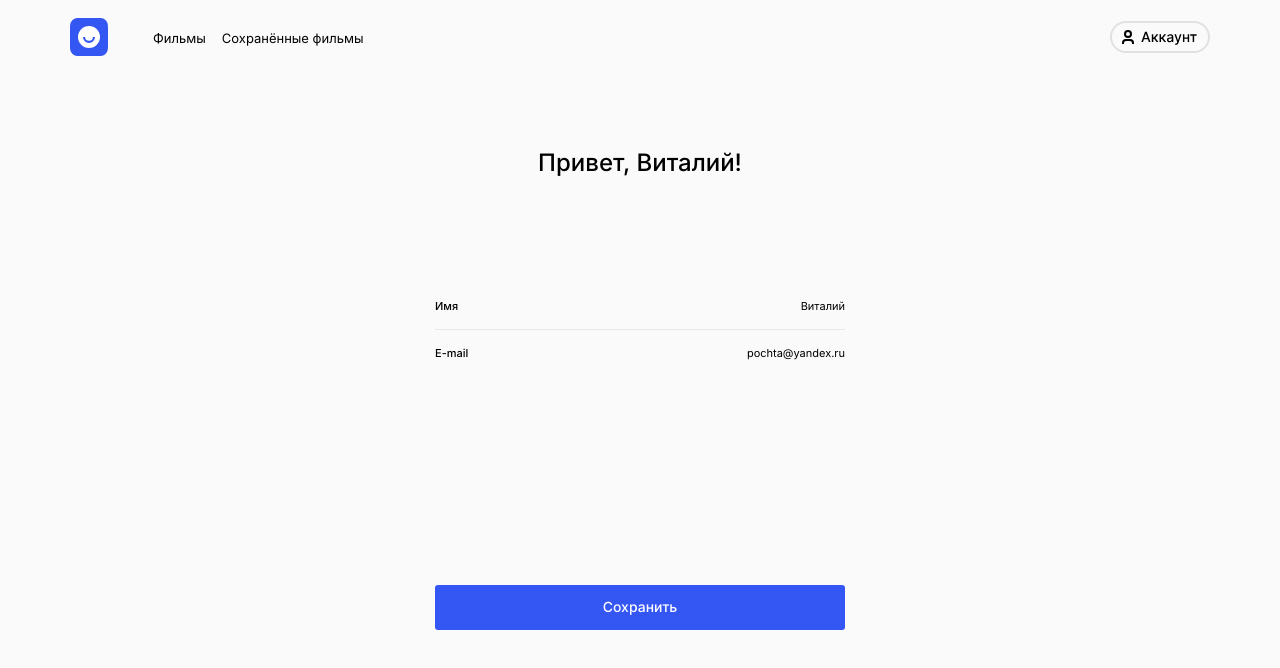
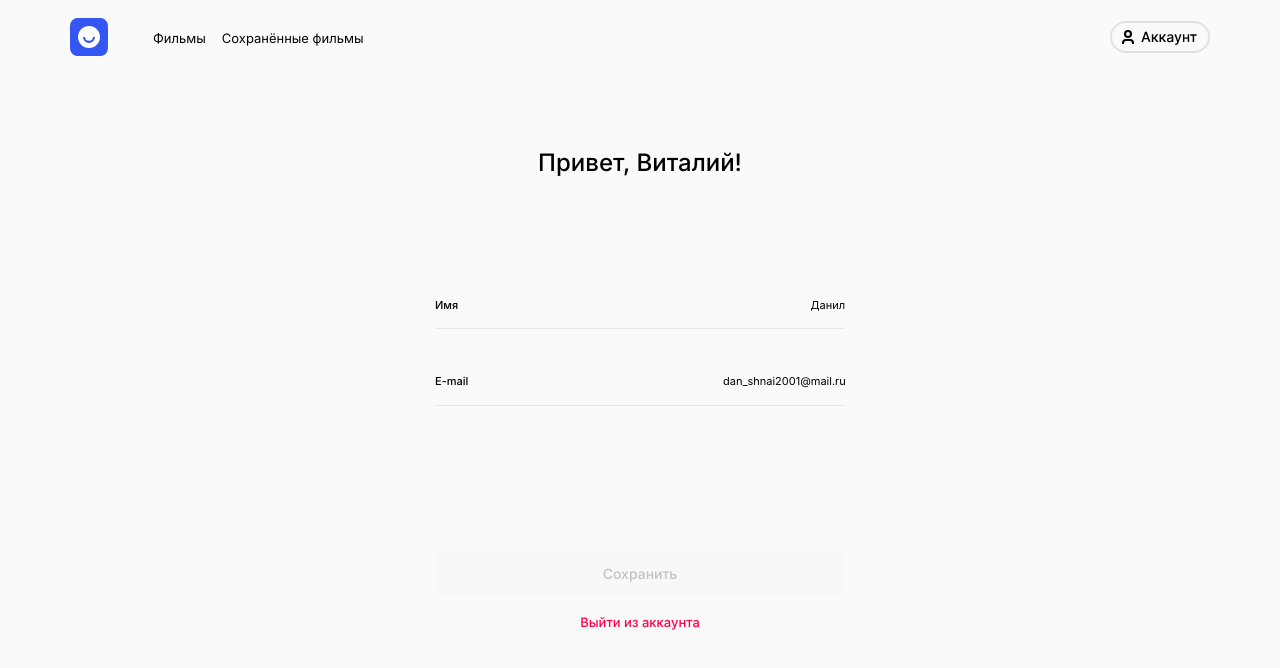
Before and after one commit to ShnaiderDanila/movies-explorer-frontend, a React (Create React App) app: page /profile in a window 1280 px wide. Both pictures are taken after a click on the button "Редактировать". Shown: the top 668 px of the page. Built offline with nearby package versions, Linux system fonts and the light colour scheme.

Commit message:
feat: Implement the validation logic for the profile editing page

```diff
--- a/src/components/Profile/Profile.css
+++ b/src/components/Profile/Profile.css
@@ -21,8 +21,13 @@
   border: none;
 }
 
+.profile__label-container {
+  display: flex;
+  flex-direction: column;
+}
+
 .profile__label {
-  padding: 17px 0 16px 0;
+  padding: 16px 0;
   border-bottom: 1px solid #e8e8e8;
   display: flex;
   justify-content: space-between;
@@ -50,8 +55,20 @@
   text-align: right;
 }
 
-.profile__buttons {
-  margin: 220px 0 0 0;
+.profile__input-error {
+  padding: 5px 0 0 0;
+  min-height: 25px;
+  color: transparent;
+  font-size: 10px;
+  line-height: 12.1px;
+}
+
+#email {
+  min-height: 40px;
+}
+
+.profile__input-error_active {
+  color: #ee3465;
 }
 
 .profile__button {
@@ -66,14 +83,22 @@
   transition: opacity 0.3s ease;
 }
 
+.profile__button-edit {
+  margin: 131px auto 0 auto;
+}
+
 .profile__button-exit {
   margin-top: 18px;
   color: #ff004d;
   font-weight: 500;
 }
 
+.profile__container {
+  margin: 101px 0 0 0;
+}
+
 .profile__button-save {
-  margin: 224px 0 0 0;
+  margin: 20px 0 0 0;
   width: 100%;
   min-height: 45px;
   background-color: #3456f3;
@@ -85,14 +110,13 @@
 }
 
 .profile__button-save_disabled {
-  margin: 20px 0 0 0;
   color: #c2c2c2;
   background-color: #f8f8f8;
 }
 
 .profile__warning {
+  margin: 0;
   display: none;
-  margin: 191px 0 0 0;
   color: #ff004c;
   font-size: 11px;
   line-height: 13.31px;
@@ -102,7 +126,6 @@
 .profile__warning_enabled {
   display: block;
 }
-
 
 /* Адаптив  */
 
@@ -121,8 +144,12 @@
     margin: 80px auto 0 auto;
   }
 
-  .profile__buttons {
-    margin: 210px 0 0 0;
+  .profile__button-edit {
+    margin: 120px auto 0 auto;
+  }
+
+  .profile__container {
+    margin: 90px 0 0 0;
   }
 }
 
@@ -135,12 +162,16 @@
     margin: 65px auto 0 auto;
   }
 
-  .profile__buttons {
-    margin: 379px 0 0 0;
-  }
-
   .profile__button {
     font-size: 12px;
     line-height: 14.52px;
   }
+
+  .profile__container {
+    margin: 258px 0 0 0;
+  }
+
+  .profile__button-edit {
+    margin: 289px auto 0 auto;
+  }
 }
--- a/src/components/Profile/Profile.js
+++ b/src/components/Profile/Profile.js
@@ -1,89 +1,114 @@
-import { useState } from 'react';
+import { useState, useEffect } from 'react';
 import './Profile.css';
+
+import useValidation from '../../hooks/useValidation';
 
 function Profile() {
 
-  // Временные стейт переменные для проверки JSX верстки
-  const [name, setName] = useState('Виталий');
-  const [email, setEmail] = useState('pochta@yandex.ru');
+  const [name] = useState('Данил');
+  const [email] = useState('dan_shnai2001@mail.ru');
+
+  const {
+    inputValues,
+    errorMessages,
+    isValidForm,
+    handleChangeValidation,
+    resetValidation
+  } = useValidation();
+
   const [formIsEditing, setFormIsEditing] = useState(false);
 
-  // Иммитация возникшей ошибки, при редактировании профиля
-  const [editingError] = useState(false);
+  const [isDisabled, setIsDisabled] = useState(false);
+
+  useEffect(() => {
+    resetValidation({ email: email, name: name });
+  }, []);
+
+  useEffect(() => {
+    if (name !== inputValues.name || email !== inputValues.email) {
+      setIsDisabled(true);
+    } else {
+      setIsDisabled(false);
+    }
+  }, [inputValues, isValidForm]);
 
   // Временные функции для проверки JSX верстки
   function editProfileForm() {
     setFormIsEditing(true);
   };
 
-  function handleChangeName(evt) {
-    setName(evt.target.value);
-  };
-
-  function handleChangeEmail(evt) {
-    setEmail(evt.target.value);
-  };
-
   return (
     <main className='profile'>
       <h2 className='profile__title'>Привет, Виталий!</h2>
-      <form className='profile__form'>
+      <form className='profile__form' noValidate>
         <fieldset className='profile__fieldset'>
+          <div className='profile__label-container'>
             <label className='profile__label'>
               <span className='profile__label-name'>Имя</span>
               <input
                 className='profile__input'
                 name='name'
+                placeholder='Имя'
                 type='text'
-              placeholder='Имя'
                 required
                 minLength='2'
                 maxLength='10'
+                pattern="^[A-Za-zА-Яа-яЁё\-\s]+$"
                 readOnly={!formIsEditing}
-              value={name || ''}
-              onChange={handleChangeName}>
+                value={inputValues.name || ''}
+                onChange={handleChangeValidation}>
               </input>
             </label>
+            <span
+              className={`profile__input-error ${!isValidForm && 'profile__input-error_active'}`}>
+              {errorMessages.name}
+            </span>
+          </div>
+          <div className='profile__label-container'>
             <label className='profile__label'>
               <span className='profile__label-name'>E-mail</span>
               <input
                 className='profile__input'
                 name='email'
+                placeholder='E-mail'
                 type='email'
-              placeholder='E-mail'
                 required
+                pattern="^[a-zA-Z0-9_.+\-]+@[a-zA-Z0-9\-]+\.[a-zA-Z0-9\-.]+$"
                 readOnly={!formIsEditing}
-              value={email || ''}
-              onChange={handleChangeEmail}>
+                value={inputValues.email || ''}
+                onChange={handleChangeValidation}>
               </input>
             </label>
+            <span
+              id='email' className={`profile__input-error ${!isValidForm && 'profile__input-error_active'}`}>
+              {errorMessages.email}
+            </span>
+          </div>
         </fieldset>
-        {formIsEditing
-          ? <>
-            <p className={`profile__warning ${editingError && 'profile__warning_enabled'}`}>
-              При обновлении профиля произошла ошибка.
+        {
+          formIsEditing
+            ? <div className='profile__container'>
+              <p className={`profile__warning ${!isValidForm && 'profile__warning_enabled'}`}>
               </p>
               <button
-              className={`profile__button profile__button-save ${editingError && 'profile__button-save_disabled'}`}
+                className={`profile__button profile__button-save ${!isDisabled && 'profile__button-save_disabled'}`}
                 type='submit'
-              disabled={editingError}>
+                disabled={!isDisabled || !isValidForm}>
                 Сохранить
               </button>
-          </>
-          : <div className='profile__buttons'>
-            <button
+            </div>
+            : <button
               className='profile__button profile__button-edit'
               type='button'
               onClick={editProfileForm}>
               Редактировать
             </button>
+        }
         <button
           className='profile__button profile__button-exit'
           type='button'>
           Выйти из аккаунта
         </button>
-          </div>
-        }
       </form>
     </main>
   )
```
Lines whose indentation alone changed are shown as unchanged.
